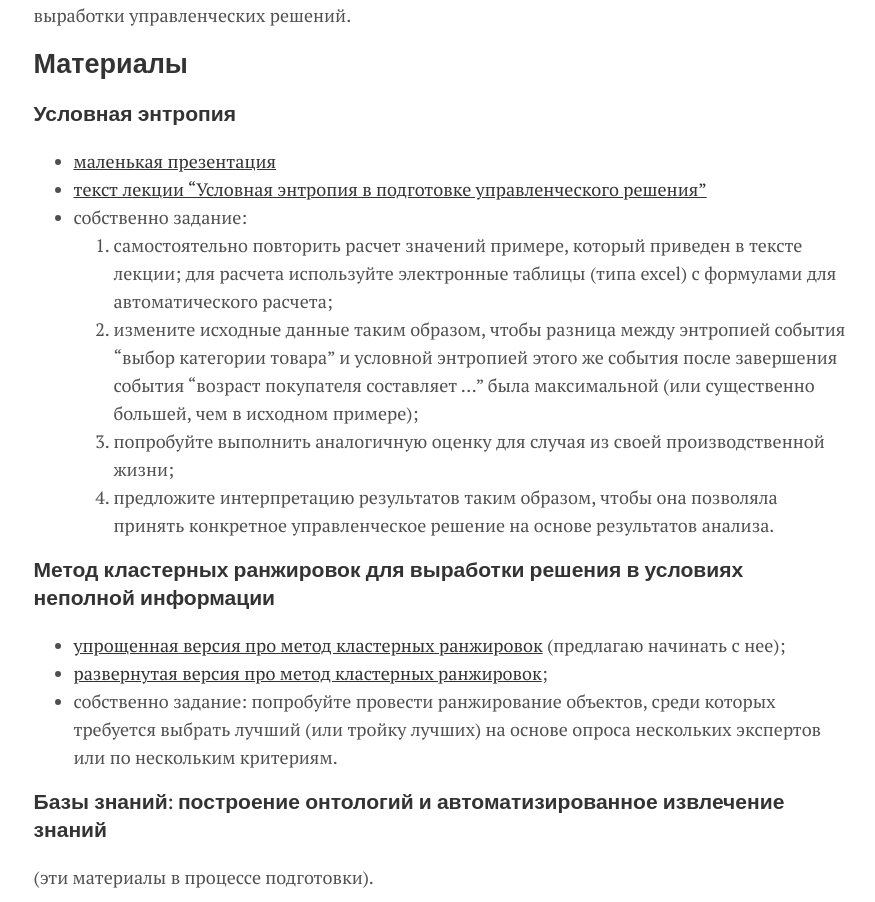
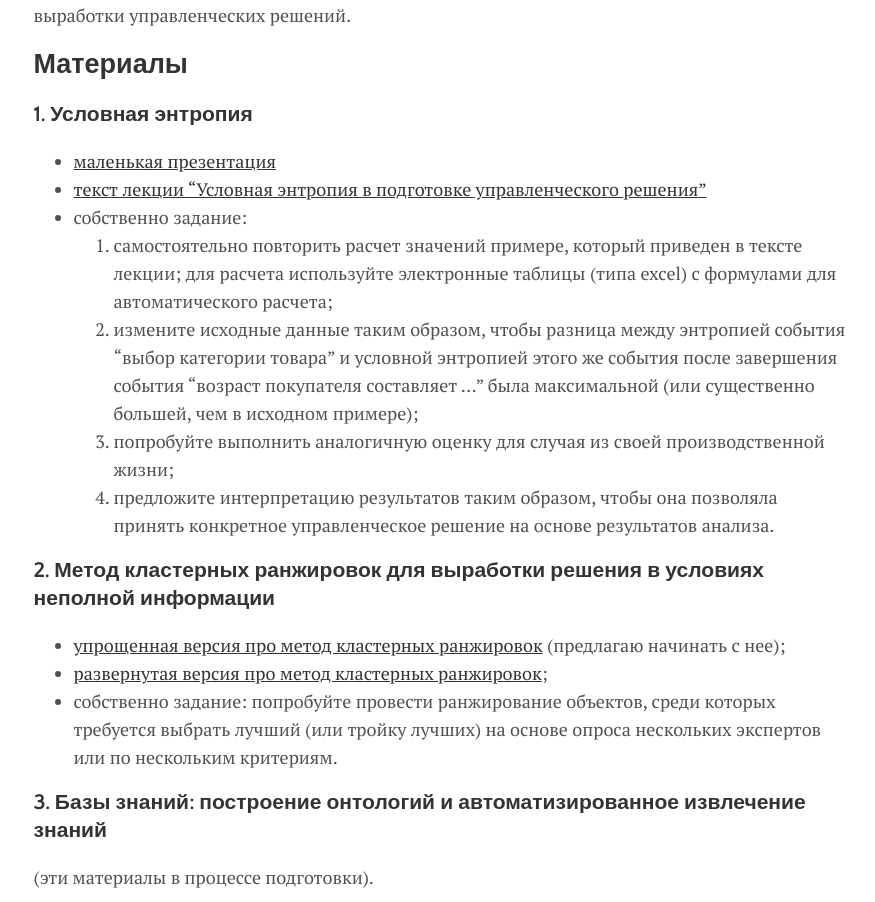
Before and after one commit to kontur32/Boltzmann, a Jekyll site: the page built from _posts/events/2024-10-10-условная-энтропия.md, in a window 1280 px wide. Shown: the part 863-1765 px from the top of the page, without its empty margins (199-1074 px from the left). Built offline with Jekyll 4.4.1, drawn with Linux system fonts in a browser that asks for light colours; formulas are drawn with MathJax 3.

Commit message:
нумерация разделов

```diff
--- a/_posts/events/2024-10-10-условная-энтропия.md
+++ b/_posts/events/2024-10-10-условная-энтропия.md
@@ -15,7 +15,7 @@ annotation: Материалы занятия по использованию э
 
 ## Материалы
 
-### Условная энтропия
+### 1. Условная энтропия
 
 - [маленькая презентация](https://docs.google.com/presentation/d/1-mWP0wrZgM6kqTav3hJ_KWe16NBZ31Fa/export?format=pdf)
 - [текст лекции "Условная энтропия в подготовке управленческого решения"](https://gitlab.com/study3451345/text_edu/-/raw/main/%D1%81%D0%B8%D1%81%D1%82%D0%B5%D0%BC%D0%BD%D1%8B%D0%B9_%D0%B0%D0%BD%D0%B0%D0%BB%D0%B8%D0%B7/%D1%83%D1%81%D0%BB%D0%BE%D0%B2%D0%BD%D0%B0%D1%8F_%D1%8D%D0%BD%D1%82%D1%80%D0%BE%D0%BF%D0%B8%D1%8F/%D1%83%D1%81%D0%BB%D0%BE%D0%B2%D0%BD%D0%B0%D1%8F-%D1%8D%D0%BD%D1%82%D1%80%D0%BE%D0%BF%D0%B8%D1%8F-2.pdf)
@@ -25,12 +25,12 @@ annotation: Материалы занятия по использованию э
     1. попробуйте выполнить аналогичную оценку для случая из своей производственной жизни;
     1. предложите интерпретацию результатов таким образом, чтобы она позволяла принять конкретное управленческое решение на основе результатов анализа.
 
-### Метод кластерных ранжировок для выработки решения в условиях неполной информации
+### 2. Метод кластерных ранжировок для выработки решения в условиях неполной информации
 
 - [упрощенная версия про метод кластерных ранжировок](https://gitlab.com/study3451345/text_edu/-/raw/main/%D1%81%D0%B8%D1%81%D1%82%D0%B5%D0%BC%D0%BD%D1%8B%D0%B9_%D0%B0%D0%BD%D0%B0%D0%BB%D0%B8%D0%B7/%D0%BA%D0%BB%D0%B0%D1%81%D1%82%D0%B5%D1%80%D0%BD%D1%8B%D0%B5_%D1%80%D0%B0%D0%BD%D0%B6%D0%B8%D1%80%D0%BE%D0%B2%D0%BA%D0%B8/%D0%BC%D0%B8%D0%BC%D0%BE-%D1%82%D0%B5%D1%89%D0%B8%D0%BD%D0%BE%D0%B3%D0%BE-%D0%B4%D0%BE%D0%BC%D0%B0.pdf) (предлагаю начинать с нее);
 - [развернутая версия про метод кластерных ранжировок](https://gitlab.com/study3451345/text_edu/-/raw/main/%D1%81%D0%B8%D1%81%D1%82%D0%B5%D0%BC%D0%BD%D1%8B%D0%B9_%D0%B0%D0%BD%D0%B0%D0%BB%D0%B8%D0%B7/%D0%BA%D0%BB%D0%B0%D1%81%D1%82%D0%B5%D1%80%D0%BD%D1%8B%D0%B5_%D1%80%D0%B0%D0%BD%D0%B6%D0%B8%D1%80%D0%BE%D0%B2%D0%BA%D0%B8/%D0%BC%D0%B0%D1%82%D1%80%D0%B8%D1%86%D1%8B.pdf);
 - собственно задание: попробуйте провести ранжирование объектов, среди которых требуется выбрать лучший (или тройку лучших) на основе опроса нескольких экспертов или по нескольким критериям.
 
-### Базы знаний: построение онтологий и автоматизированное извлечение знаний
+### 3. Базы знаний: построение онтологий и автоматизированное извлечение знаний
 
 (эти материалы в процессе подготовки).
```
